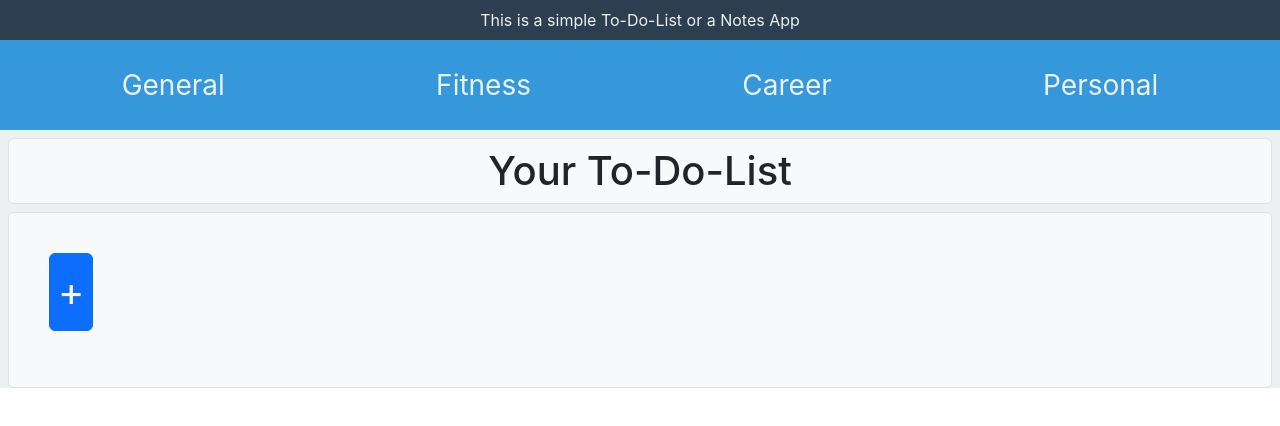
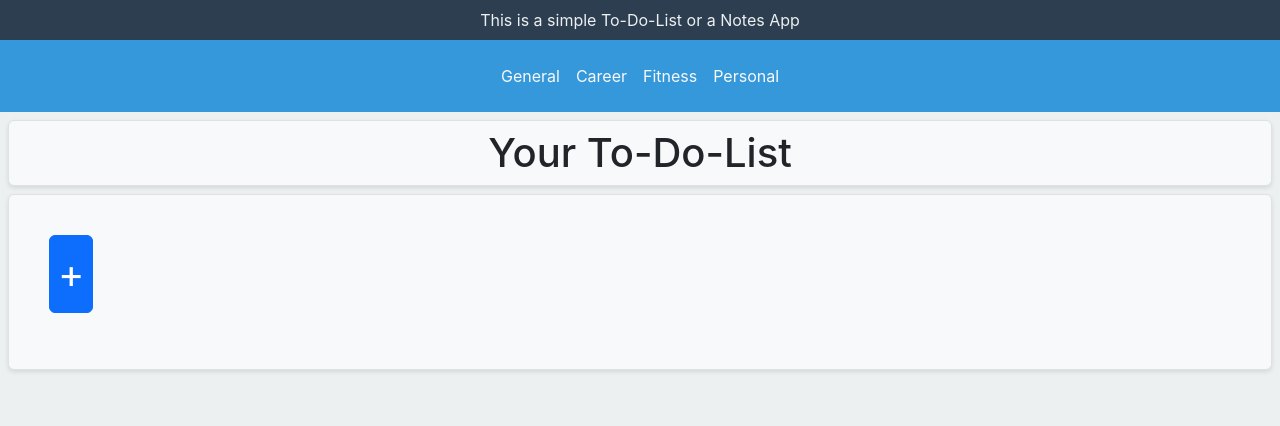
Before and after one commit to casper-zielinski/To-Do-List, a React (Vite) app: page / in a window 1280 px wide. Shown: the top 426 px of the page. Built offline with nearby package versions, Linux system fonts and the light colour scheme.

Commit message:
New Design, Code-Logic mainly in Main.tsx

```diff
--- a/package.json
+++ b/package.json
@@ -11,7 +11,8 @@
   "dependencies": {
     "bootstrap": "^5.2.3",
     "react": "^18.2.0",
-    "react-dom": "^18.2.0"
+    "react-dom": "^18.2.0",
+    "react-router-dom": "^7.7.1"
   },
   "devDependencies": {
     "@types/react": "^18.0.27",
--- a/src/App.tsx
+++ b/src/App.tsx
@@ -3,25 +3,70 @@ import General from "./components/General";
 import Career from "./components/Career";
 import Personal from "./components/Personal";
 import "bootstrap/dist/css/bootstrap.min.css";
+import 'bootstrap/dist/js/bootstrap.bundle.min.js';
 import "./styles/App.css";
 import Main from "./components/Main/Main";
+import { BrowserRouter as Router, Routes, Route, Link } from "react-router-dom";
 
 export default function App() {
   return (
+    <Router>
       <div className="App font-inter text-center">
         <p className="bg-primary-dark text-primary-light p-2 fs-6 m-0">
           This is a simple To-Do-List or a Notes App
         </p>
-      <div className="navbar p-3 bg-primary-light text-primary-light d-flex justify-content-around fs-3 gx-5 text-center">
-        <General />
-        <Fitness />
-        <Career />
-        <Personal />
+        <nav className="navbar navbar-expand-lg bg-body-tertiary p-3 bg-primary-light">
+          <div className="container-fluid">
+            <button
+              className="navbar-toggler"
+              type="button"
+              data-bs-toggle="collapse"
+              data-bs-target="#navbarToggler"
+              aria-controls="navbarToggler"
+              aria-expanded="false"
+              aria-label="Toggle navigation"
+            >
+              <span className="navbar-toggler-icon"></span>
+            </button>
+            <div className="collapse navbar-collapse" id="navbarToggler">
+              <ul className="navbar-nav mx-auto mb-2 mb-lg-0">
+                <li className="nav-item">
+                  <Link to="/" className="nav-link text-light">
+                    General
+                  </Link>
+                </li>
+                <li className="nav-item">
+                  <Link to="/career" className="nav-link text-light">
+                    Career
+                  </Link>
+                </li>
+                <li className="nav-item">
+                  <Link to="/fitness" className="nav-link text-light">
+                    Fitness
+                  </Link>
+                </li>
+                <li className="nav-item">
+                  <Link to="/personal" className="nav-link text-light">
+                    Personal
+                  </Link>
+                </li>
+              </ul>
             </div>
-      <h1 className="p-2 bg-light border border-black m-2 rounded">
+          </div>
+        </nav>
+
+        <h1 className="heading p-2 bg-light border border-black m-2 rounded">
           Your To-Do-List
         </h1>
-      <Main />
+
+        <Routes>
+          <Route path="/" element={<Main />} />
+          <Route path="/Fitness" element={<Fitness />} />
+          <Route path="/General" element={<General />} />
+          <Route path="/Career" element={<Career />} />
+          <Route path="/Personal" element={<Personal />} />
+        </Routes>
       </div>
+    </Router>
   );
 }
--- a/src/components/Main/AddNew.tsx
+++ b/src/components/Main/AddNew.tsx
@@ -1,4 +1,5 @@
-import { useEffect } from "react";
+import "bootstrap/dist/css/bootstrap.min.css";
+import "bootstrap/dist/js/bootstrap.bundle.min.js";
 
 interface AddNewProps {
   onClickAdd: (newElement: string) => void;
@@ -10,6 +11,8 @@ function AddNew({ onClickAdd }: AddNewProps) {
       <button
         type="button"
         className="btn btn-primary m-4 p-2 d-flex fs-1"
+        data-bs-toggle="modal"
+        data-bs-target="#exampleModal"
         onClick={() => {
           onClickAdd("New Task");
         }}
--- a/src/components/Main/List/List.tsx
+++ b/src/components/Main/List/List.tsx
@@ -1,25 +1,25 @@
 import { ReactNode, useEffect, useState } from "react";
 import Trash from "./Trash";
+import { ListItem } from "../Main";
 
 interface ListProps {
-  List: string[];
-  onDeleteTask: (index: number) => void;
-  onAddTask?: () => void; // Optional prop for adding tasks
-  addedTask: ReactNode;
+  List: ListItem[];
+  deleteTask: (index: number) => void;
+  changer: ReactNode;
 }
 
-function List({ List, onDeleteTask, onAddTask, addedTask }: ListProps) {
-  let isCheckedArray: boolean[] = [];
+function List({ List, deleteTask, changer }: ListProps) {
 
-  const [isCheckedTask, setIsCheckedTask] = useState<boolean[]>(
-    isCheckedArray.map(() => false)
-  );
+  const [isCheckedTask, setIsCheckedTask] = useState<boolean[]>([]);
 
   useEffect(() => {
-    console.log("List component mounted or updated");
-    console.log("Current List:", List);
-    setIsCheckedTask(new Array(List.length).fill(false));
-  }, [List]); // ← Change back to [List]
+    setIsCheckedTask((prev) => {
+      let newPrev = prev;
+      newPrev.push(false);
+      return newPrev;
+    });
+    console.log(isCheckedTask);
+  }, [changer]);
 
   return (
     <>
@@ -31,13 +31,30 @@ function List({ List, onDeleteTask, onAddTask, addedTask }: ListProps) {
           >
             <input
               type="text"
-              className="form-control col-4"
+              className={
+                isCheckedTask[index]
+                  ? "form-control col-4 text-decoration-line-through fw-bolder text-muted"
+                  : "form-control col-4 fw-bolder"
+              }
               placeholder={`Task ${index + 1}`}
+              onChange={(e) => {
+                {
+                  console.log(
+                    `Input changed for item ${index}:`,
+                    e.target.value
+                  );
+                }
+              }}
             />
             <input
-              className="form-check-input me-1"
+              className={
+                isCheckedTask[index]
+                  ? "form-check-input col-1 bg-success p-3 mt-2"
+                  : "form-check-input col-1 bg-dark p-3 mt-2"
+              }
               type="checkbox"
               value=""
+              checked={isCheckedTask[index]}
               id="firstCheckbox"
               aria-label="Checkbox for following text input"
               onChange={() => {
@@ -55,16 +72,9 @@ function List({ List, onDeleteTask, onAddTask, addedTask }: ListProps) {
             />
             <Trash
               onClickDelete={() => {
-                console.log("=== DELETE DEBUG ===");
-                console.log("Clicked index:", index);
-                console.log("isCheckedTask array:", isCheckedTask);
-                console.log("isCheckedTask[index]:", isCheckedTask[index]);
-                console.log("Current List:", List);
-                console.log("List length:", List.length);
-
                 if (isCheckedTask[index]) {
                   console.log("About to call onDeleteTask with index:", index);
-                  onDeleteTask(index);
+                  deleteTask(index);
                 } else {
                   console.log("Task not checked, deletion skipped");
                 }
--- a/src/components/Main/Main.tsx
+++ b/src/components/Main/Main.tsx
@@ -1,53 +1,34 @@
 import { useState } from "react";
 import AddNew from "./AddNew";
-import List from "./List/List";
+import ListComponent from "./List/List";
+import "../../styles/App.css";
+
+export interface ListItem {
+  item: string;
+  isChecked: boolean;
+  due: string;
+}
 
 function Main() {
-  let [elements, setElements] = useState<string[]>([]);
-  const [taskCounter, setTaskCounter] = useState(0);
+  const [List, setList] = useState<ListItem[]>([]);
 
-  // Function to add a new task
-  // This function updates the state by adding a new task to the list of elements
-  const addingNewTask = () => {
-    setElements([...elements, `Task ${taskCounter + 1}`]);
-    setTaskCounter(taskCounter + 1);
-  };
+  function addNewItem(item: string) {
+    const newListItem: ListItem = {
+      item: item,
+      isChecked: false,
+      due: new Date().toLocaleDateString(),
+    };
+    setList((prev: ListItem[]) => [...prev, newListItem]);
+  }
 
-  // Function to handle the deletion of a task
-  // This function takes the index of the task to be deleted, the index is passed from the List component, so it knows which task to delete
-  const handleDeleteTask = (index: number) => {
-    console.log("=== MAIN DELETE DEBUG ===");
-    console.log("Received index to delete:", index);
-    console.log("Current elements before delete:", elements);
-    console.log("Element at index", index, ":", elements[index]);
-
-    const newElements = elements.filter((_, i) => i !== index);
-    console.log("New elements after filter:", newElements);
-
-    setElements(newElements);
-  };
+  function deleteSpecificItem(index: number) {
+    setList((prev: ListItem[]) => prev.filter((_, i) => i !== index));
+  }
 
   return (
     <div className="Main p-3 bg-light border border-black m-2 rounded">
-      <AddNew
-        onClickAdd={() => {
-          addingNewTask();
-          console.log("New Task added");
-        }}
-      />
-      <List
-        List={elements}
-        onDeleteTask={handleDeleteTask}
-        onAddTask={addingNewTask}
-        addedTask={
-          <AddNew
-            onClickAdd={() => {
-              addingNewTask();
-              console.log("New Task added");
-            }}
-          />
-        }
-      />
+      <AddNew onClickAdd={addNewItem} />
+      <ListComponent List={List} deleteTask={deleteSpecificItem} changer={<AddNew onClickAdd={addNewItem} />}/>
     </div>
   );
 }
--- a/src/main.tsx
+++ b/src/main.tsx
@@ -2,6 +2,7 @@ import React from 'react'
 import ReactDOM from 'react-dom/client'
 import App from './App'
 import 'bootstrap/dist/css/bootstrap.css'
+import './styles/App.css'
 
 ReactDOM.createRoot(document.getElementById('root') as HTMLElement).render(
   <React.StrictMode>
--- a/src/styles/App.css
+++ b/src/styles/App.css
@@ -3,10 +3,44 @@
   --secondary-color: #ecf0f1;
   --accent-color: #3498db;
   --font-family: 'Inter', sans-serif;
+  background-color: var(--secondary-color);
+  overflow-x: hidden;
 }
 
 .App {
   background-color: var(--secondary-color);
+}
+
+.my-navbar {
+  box-shadow: 0 2px 4px rgba(0, 0, 0, 0.1) !important;
+  transition: all 0.3s ease-in-out;
+}
+
+.my-navbar:hover {
+  transform: scaleY(1.009);
+  box-shadow: 0 2px 4px rgba(0, 0, 0, 0.575) !important;
+}
+
+.heading{
+  background-color: var(--secondary-color);
+  box-shadow: 0 2px 4px rgba(0, 0, 0, 0.1);
+  transition: all 0.3s ease-in-out;
+}
+
+.heading:hover {
+  transform: scale(1.009);
+  box-shadow: 0 2px 4px rgba(0, 0, 0, 0.575);
+}
+
+.Main {
+  background-color: var(--secondary-color);
+  box-shadow: 0 2px 4px rgba(0, 0, 0, 0.1);
+  transition: all 0.3s ease-in-out;
+}
+
+.Main:hover {
+  transform: scale(1.009);
+  box-shadow: 0 2px 4px rgba(0, 0, 0, 0.575);
 }
 
 .text-primary-light {
@@ -28,3 +62,13 @@
 .font-roboto { font-family: 'Roboto', sans-serif; }
 
 .text-primary-dark { color: #2c3e50; }
+
+@media (min-width: 1200px) {
+  .Main:hover {
+  transform: scale(1.004);
+  }
+
+  .heading:hover {
+    transform: scale(1.004);
+  }
+}
```
Also changed, not shown: 1 other file (tests, documents, lock files or other folders). Lines whose indentation alone changed are shown as unchanged.
